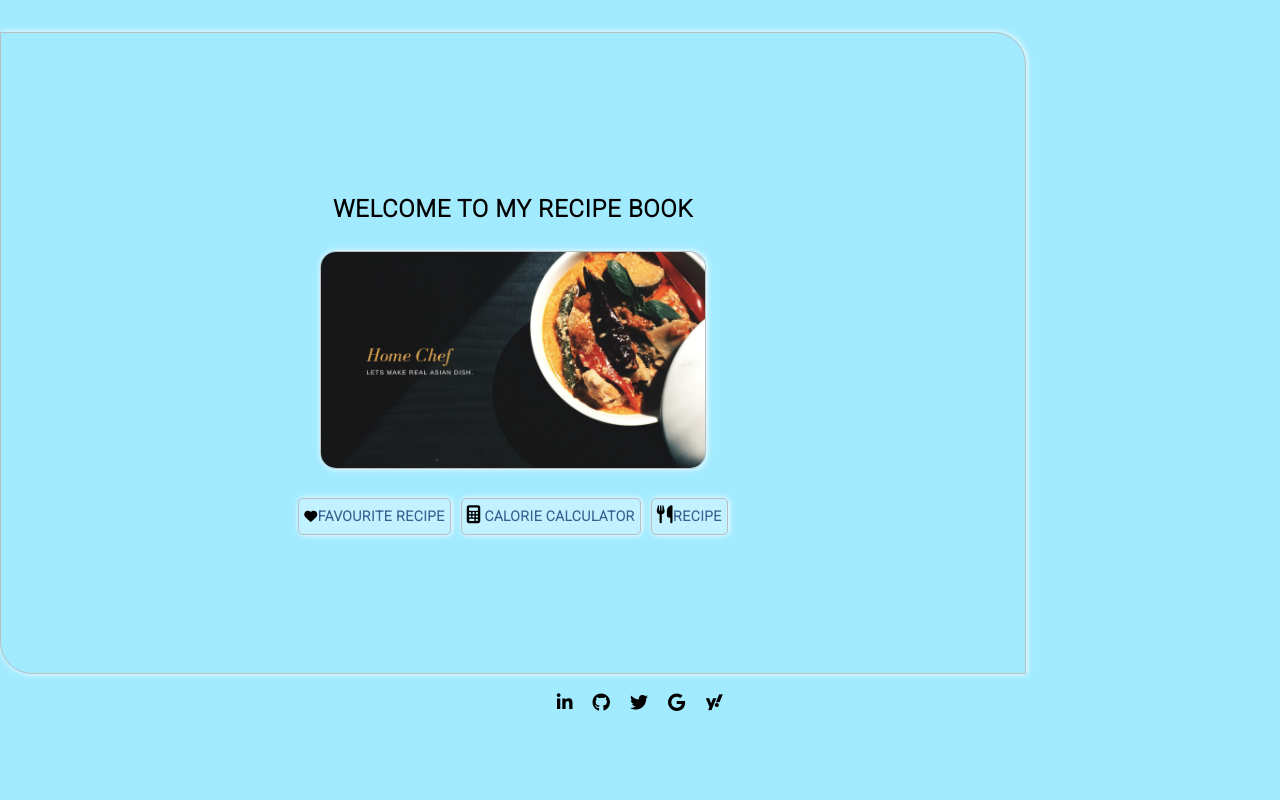
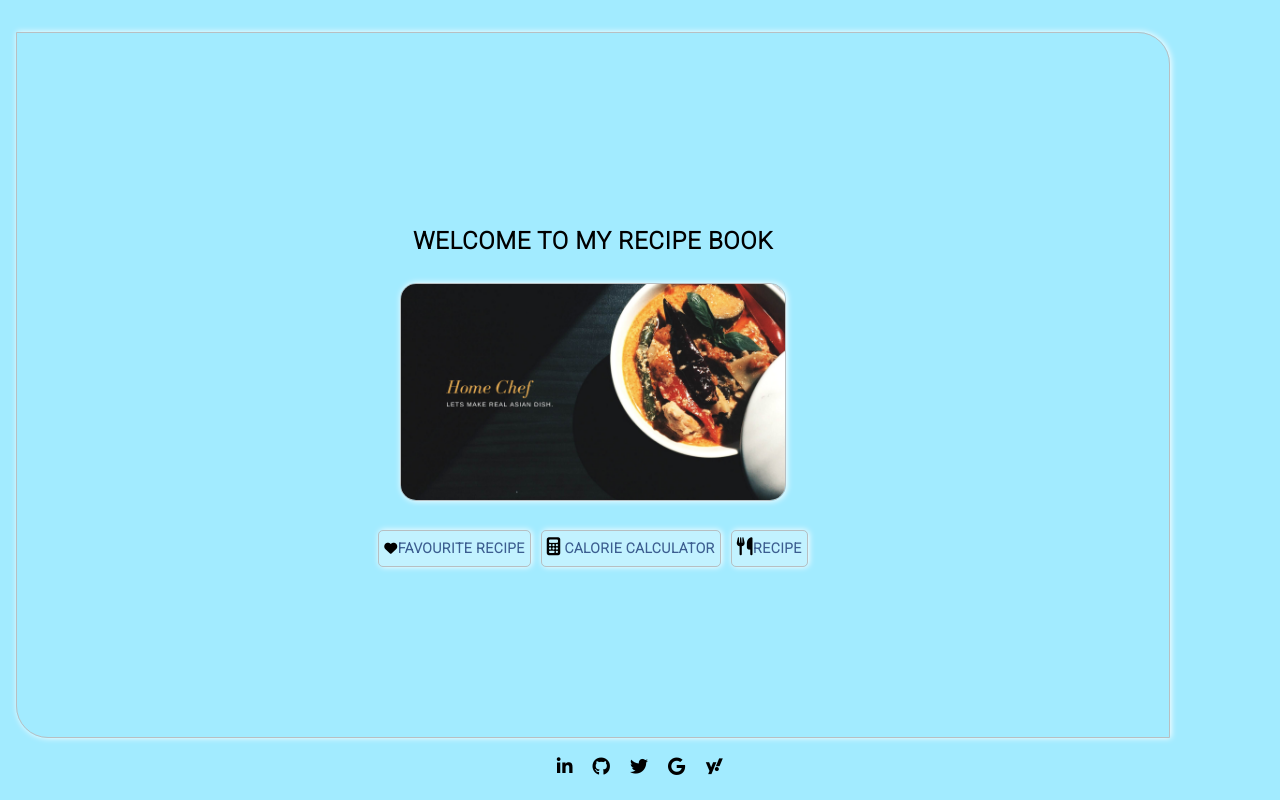
Before and after one commit to asaad227/asian-recipe, a React (Create React App) app: page / in a window 1280 px wide. Built offline with nearby package versions, Linux system fonts and the light colour scheme; a web font is replaced by a local one.

Commit message:
update display profile and recipe

```diff
--- a/src/Components/Profile/Profile.css
+++ b/src/Components/Profile/Profile.css
@@ -16,8 +16,9 @@
     text-align: center;
     align-items: center;
     margin-top: 2rem;
-    width: 80vw;
-    height: 80vh;
+    margin-left: 1rem;
+    width: 90vw;
+    height: 88vh;
     border: 1px solid #b8bfc2;
     box-shadow: 1px 0px 6px white;
     /* background-color: #84c4d4;
```
